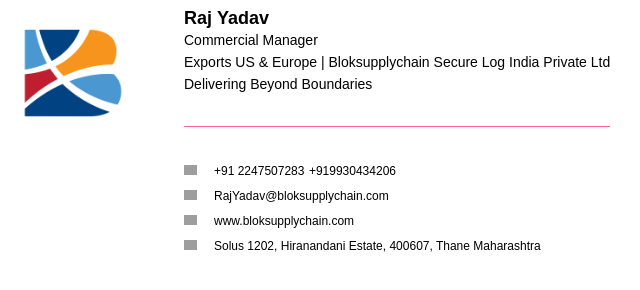
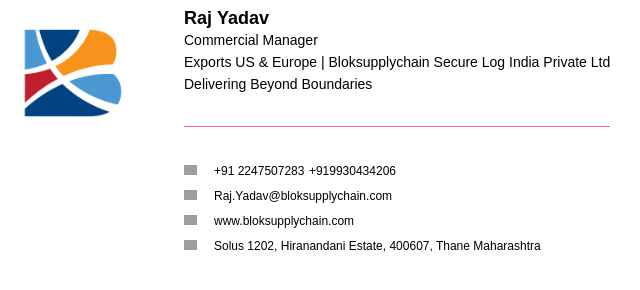
Before and after one commit to Amith-AG/blok-email-signature, a plain HTML site: page yadav.html in a window 1280 px wide. Shown: the full height of the page, 0-640 px from the left. Drawn offline with nearby package versions, Linux system fonts and the light colour scheme; grey boxes are pictures that could not be loaded.

Commit message:
feat: added yadav

```diff
--- a/yadav.html
+++ b/yadav.html
@@ -23,7 +23,7 @@
         $("#last_name").text("Yadav");
         $("#role").text("Commercial Manager");
         $("#phone").text("+919930434206");
-        $("#email").text("RajYadav@bloksupplychain.com");
+        $("#email").text("Raj.Yadav@bloksupplychain.com");
         $("#email_link").attr("href", "mailto:Raj.Yadav@bloksupplychain.com");
       });
     </script>
```
